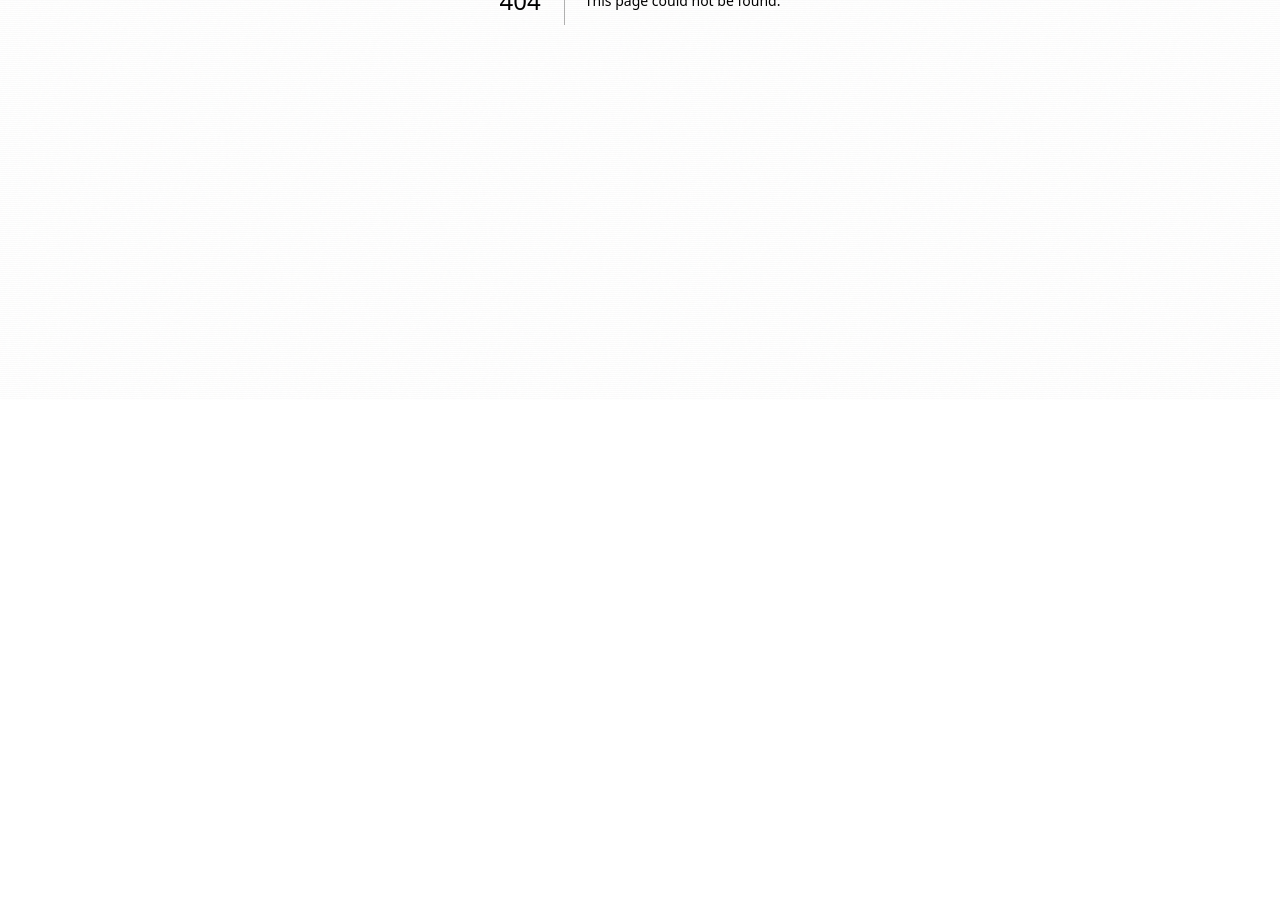
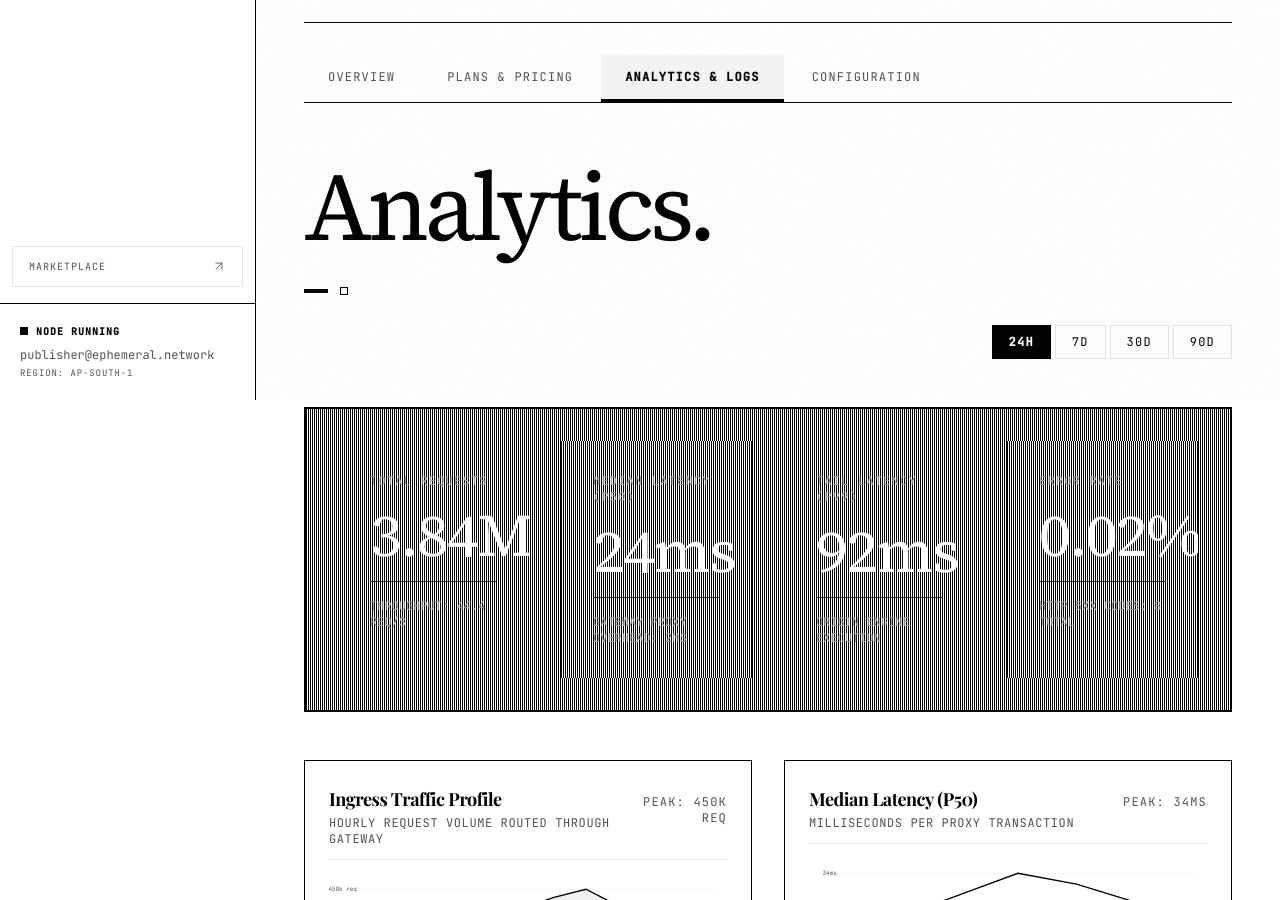
Before and after one commit to Darshit02/ephemeral-api, a Next.js app in the folder apps/web/: page /apis/api-1/analytics in a window 1280 px wide. Before the commit this address had no page. Shown: the part 400-1300 px from the top of the page. Before the commit the page ends 800 px from the top, so only its background shows below. Built offline with nearby package versions, Linux system fonts and the light colour scheme.

Commit message:
feat(web): add publisher API analytics and latency charts (Step 8)

```diff
--- /dev/null
+++ b/apps/web/app/(dashboard)/apis/[id]/analytics/page.tsx
@@ -0,0 +1,315 @@
+'use client'
+
+import React, { useState } from 'react'
+import { Hero } from '@/components/publisher/hero'
+import { SectionRule } from '@/components/publisher/section-rule'
+import { StatCard } from '@/components/publisher/stat-card'
+import { MetricChart } from '@/components/publisher/chart'
+import { DataTable, Column } from '@/components/publisher/data-table'
+
+interface ConsumerMetric {
+  id: string
+  identifier: string
+  plan: string
+  totalCalls: string
+  p50Latency: string
+  errorCount: number
+  quotaPercent: number
+  lastActive: string
+}
+
+const CONSUMER_METRICS: ConsumerMetric[] = [
+  {
+    id: 'c-1',
+    identifier: 'acme_corp (key_98a7...31)',
+    plan: 'ENTERPRISE DEDICATED',
+    totalCalls: '1,420,800',
+    p50Latency: '22ms',
+    errorCount: 14,
+    quotaPercent: 42,
+    lastActive: 'JUST NOW',
+  },
+  {
+    id: 'c-2',
+    identifier: 'vanguard_ai (key_42c1...08)',
+    plan: 'GROWTH USAGE',
+    totalCalls: '984,200',
+    p50Latency: '26ms',
+    errorCount: 8,
+    quotaPercent: 78,
+    lastActive: '2M AGO',
+  },
+  {
+    id: 'c-3',
+    identifier: 'strata_analytics (key_11ef...99)',
+    plan: 'GROWTH USAGE',
+    totalCalls: '640,110',
+    p50Latency: '28ms',
+    errorCount: 22,
+    quotaPercent: 54,
+    lastActive: '5M AGO',
+  },
+  {
+    id: 'c-4',
+    identifier: 'dev_sandbox (key_33ab...12)',
+    plan: 'COMMUNITY FREE',
+    totalCalls: '28,400',
+    p50Latency: '34ms',
+    errorCount: 3,
+    quotaPercent: 94,
+    lastActive: '18M AGO',
+  },
+]
+
+const HOURLY_REQUESTS = [
+  { label: '00:00', value: 124000 },
+  { label: '02:00', value: 98000 },
+  { label: '04:00', value: 84000 },
+  { label: '06:00', value: 142000 },
+  { label: '08:00', value: 248000 },
+  { label: '10:00', value: 380000 },
+  { label: '12:00', value: 420000 },
+  { label: '14:00', value: 450000 },
+  { label: '16:00', value: 390000 },
+  { label: '18:00', value: 340000 },
+  { label: '20:00', value: 290000 },
+  { label: '22:00', value: 180000 },
+]
+
+const LATENCY_DISTRIBUTION = [
+  { label: '00:00', value: 24 },
+  { label: '04:00', value: 22 },
+  { label: '08:00', value: 28 },
+  { label: '12:00', value: 34 },
+  { label: '16:00', value: 31 },
+  { label: '20:00', value: 26 },
+  { label: '23:59', value: 24 },
+]
+
+export default function ApiAnalyticsPage() {
+  const [range, setRange] = useState<'24H' | '7D' | '30D' | '90D'>('24H')
+
+  const columns: Column<ConsumerMetric>[] = [
+    {
+      key: 'identifier',
+      header: 'CONSUMER TENANT',
+      render: (item) => (
+        <div>
+          <span className="font-bold text-black group-hover:text-white block">
+            {item.identifier.split(' ')[0]}
+          </span>
+          <span className="font-mono text-[10px] text-[#525252] group-hover:text-white block mt-0.5">
+            {item.identifier.split(' ')[1]}
+          </span>
+        </div>
+      ),
+    },
+    {
+      key: 'plan',
+      header: 'PLAN TIER',
+      render: (item) => (
+        <span className="font-mono text-xs uppercase tracking-wider text-[#525252] group-hover:text-white">
+          {item.plan}
+        </span>
+      ),
+    },
+    {
+      key: 'totalCalls',
+      header: 'REQUESTS',
+      render: (item) => (
+        <span className="font-mono text-xs font-semibold">
+          {item.totalCalls}
+        </span>
+      ),
+    },
+    {
+      key: 'p50Latency',
+      header: 'P50 LATENCY',
+      render: (item) => (
+        <span className="font-mono text-xs">
+          {item.p50Latency}
+        </span>
+      ),
+    },
+    {
+      key: 'quotaPercent',
+      header: 'QUOTA USAGE',
+      render: (item) => (
+        <div className="w-32">
+          <div className="flex justify-between font-mono text-[10px] mb-1">
+            <span>{item.quotaPercent}%</span>
+          </div>
+          <div className="w-full bg-[#E5E5E5] h-1.5 border border-black">
+            <div
+              className="bg-black h-full group-hover:bg-white transition-none"
+              style={{ width: `${item.quotaPercent}%` }}
+            />
+          </div>
+        </div>
+      ),
+    },
+    {
+      key: 'lastActive',
+      header: 'LAST ACTIVE',
+      className: 'text-right',
+      headerClassName: 'text-right',
+      render: (item) => (
+        <span className="font-mono text-xs text-[#525252] group-hover:text-white">
+          {item.lastActive}
+        </span>
+      ),
+    },
+  ]
+
+  return (
+    <div className="space-y-12">
+      {/* Editorial Header */}
+      <div className="flex flex-col md:flex-row md:items-end justify-between gap-6">
+        <Hero
+          supertitle="TELEMETRY // INGRESS, LATENCY & ERROR RATES"
+          title="Analytics."
+          subtitle="Precision edge metrics, latency percentiles, and subscriber quota consumption."
+          className="pb-0"
+        />
+
+        {/* Time Window Selector */}
+        <div className="flex items-center gap-1 font-mono text-xs">
+          {(['24H', '7D', '30D', '90D'] as const).map((t) => (
+            <button
+              key={t}
+              onClick={() => setRange(t)}
+              className={`px-4 py-2 border transition-none uppercase tracking-widest ${
+                range === t
+                  ? 'bg-black text-white border-black font-bold'
+                  : 'bg-white text-black border-[#E5E5E5] hover:border-black'
+              }`}
+            >
+              {t}
+            </button>
+          ))}
+        </div>
+      </div>
+
+      {/* Inverted Hero Stats */}
+      <section className="bg-black text-white p-8 border-2 border-black texture-inverted-lines">
+        <div className="grid grid-cols-1 sm:grid-cols-2 lg:grid-cols-4 gap-8">
+          <StatCard
+            label="TOTAL REQUESTS"
+            value="3.84M"
+            subtext="THROUGHPUT: 44.4 REQ/S"
+            inverted
+          />
+          <StatCard
+            label="MEDIAN LATENCY (P50)"
+            value="24ms"
+            subtext="GATEWAY PROXY OVERHEAD: 2MS"
+            inverted
+          />
+          <StatCard
+            label="TAIL LATENCY (P99)"
+            value="92ms"
+            subtext="ORIGIN ENGINE EXECUTION"
+            inverted
+          />
+          <StatCard
+            label="ERROR RATE"
+            value="0.02%"
+            subtext="HTTP 5XX CODES: 8 TOTAL"
+            inverted
+          />
+        </div>
+      </section>
+
+      {/* Dual Monochrome Charts */}
+      <div className="grid grid-cols-1 lg:grid-cols-2 gap-8">
+        <MetricChart
+          title="Ingress Traffic Profile"
+          subtitle="Hourly request volume routed through gateway"
+          data={HOURLY_REQUESTS}
+          type="area"
+          height={240}
+          valueFormatter={(v) => `${(v / 1000).toFixed(0)}k req`}
+        />
+
+        <MetricChart
+          title="Median Latency (P50)"
+          subtitle="Milliseconds per proxy transaction"
+          data={LATENCY_DISTRIBUTION}
+          type="line"
+          height={240}
+          valueFormatter={(v) => `${v}ms`}
+        />
+      </div>
+
+      <SectionRule thickness="thin" />
+
+      {/* HTTP Status Code Distribution */}
+      <section className="border border-black p-6 bg-white space-y-4">
+        <div className="flex items-center justify-between border-b border-[#E5E5E5] pb-3">
+          <h3 className="font-display text-lg font-bold tracking-tight text-black">
+            HTTP Status Breakdown
+          </h3>
+          <span className="font-mono text-xs uppercase tracking-widest text-[#525252]">
+            TOTAL: 3,841,200 RESPONSES
+          </span>
+        </div>
+
+        {/* Sharp Segment Bar */}
+        <div className="w-full h-8 flex border border-black overflow-hidden font-mono text-[10px] text-white">
+          <div
+            style={{ width: '98.4%' }}
+            className="bg-black flex items-center justify-center font-bold tracking-wider"
+            title="2xx Success: 98.4%"
+          >
+            2XX SUCCESS (98.4%)
+          </div>
+          <div
+            style={{ width: '1.4%' }}
+            className="bg-[#525252] flex items-center justify-center"
+            title="4xx Client Error: 1.4%"
+          />
+          <div
+            style={{ width: '0.2%' }}
+            className="bg-[#E5E5E5] flex items-center justify-center"
+            title="5xx Gateway Error: 0.2%"
+          />
+        </div>
+
+        <div className="grid grid-cols-3 gap-4 pt-2 font-mono text-xs">
+          <div>
+            <span className="text-[#525252] block uppercase tracking-wider">2XX SUCCESS:</span>
+            <span className="font-bold text-black">3,779,740 (98.4%)</span>
+          </div>
+          <div>
+            <span className="text-[#525252] block uppercase tracking-wider">4XX CLIENT (RATE LIMIT):</span>
+            <span className="font-bold text-black">53,776 (1.4%)</span>
+          </div>
+          <div>
+            <span className="text-[#525252] block uppercase tracking-wider">5XX GATEWAY / ORIGIN:</span>
+            <span className="font-bold text-black">7,684 (0.2%)</span>
+          </div>
+        </div>
+      </section>
+
+      <SectionRule thickness="thick" />
+
+      {/* Top Consumers Table */}
+      <section className="space-y-4">
+        <div className="flex items-baseline justify-between">
+          <h3 className="font-display text-2xl font-bold tracking-tight text-black">
+            Top Consumer Subscribers.
+          </h3>
+          <span className="font-mono text-xs uppercase tracking-widest text-[#525252]">
+            RANKED BY VOLUME (24H)
+          </span>
+        </div>
+
+        <DataTable
+          columns={columns}
+          data={CONSUMER_METRICS}
+          keyExtractor={(item) => item.id}
+        />
+      </section>
+    </div>
+  )
+}
```
